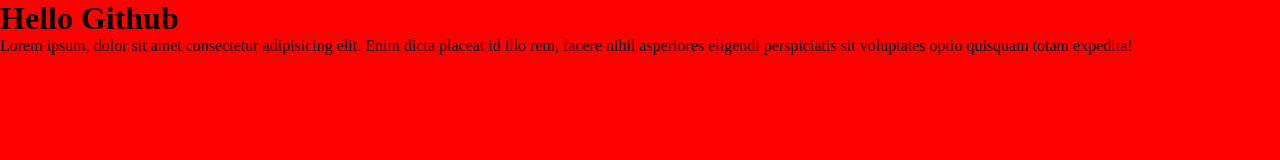
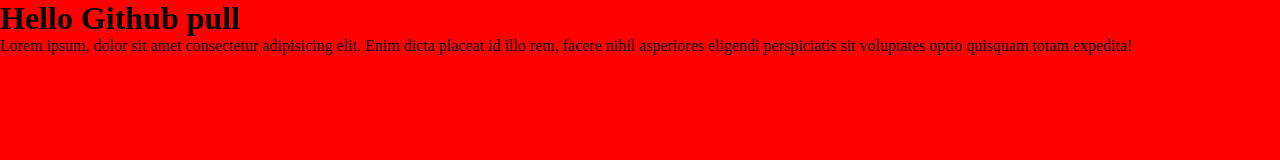
Before and after one commit to RaihanUddiin/raihan_portfolio, a plain HTML site: page index.html in a window 1280 px wide. Drawn offline with Linux system fonts and the light colour scheme.

Commit message:
Update index.html

```diff
--- a/index.html
+++ b/index.html
@@ -8,7 +8,7 @@
     <title>Portfolio</title>
 </head>
 <body>
-    <h1>Hello Github</h1>
+    <h1>Hello Github pull</h1>
     <p>Lorem ipsum, dolor sit amet consectetur adipisicing elit. Enim dicta placeat id illo rem, facere nihil asperiores eligendi perspiciatis sit voluptates optio quisquam totam expedita!</p>
 </body>
 </html>
```
